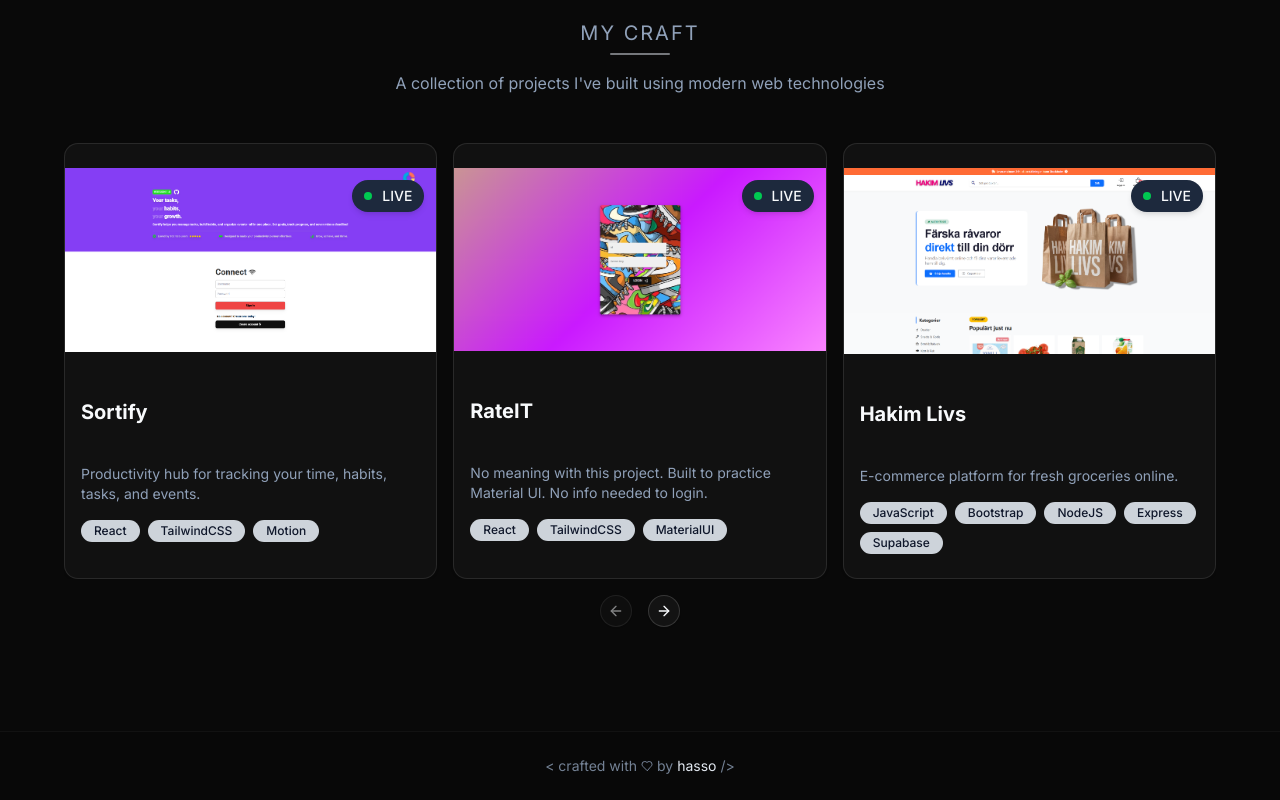
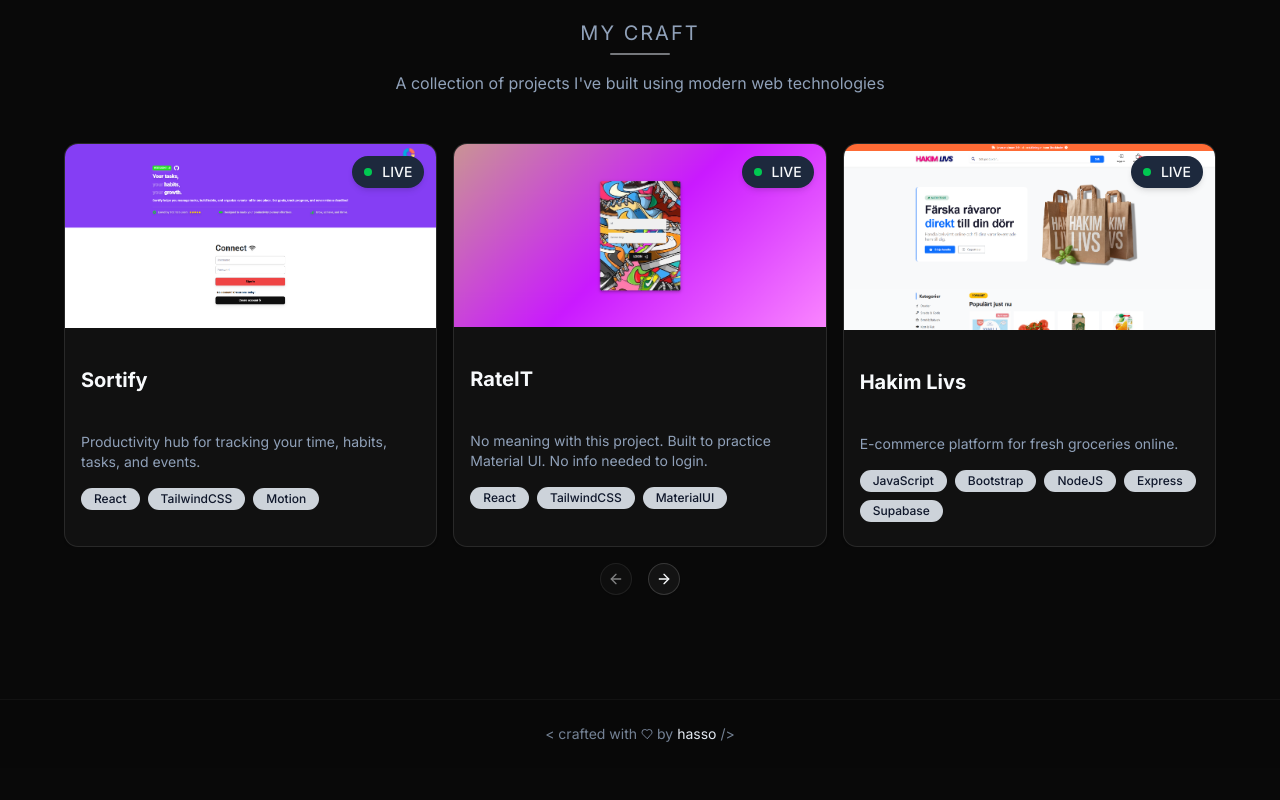
Before and after one commit to hassohamid/Portfolio-V1, a React (Vite) app: page / in a window 1280 px wide. Shown: the part 1924-2724 px from the top of the page. After the commit the page ends 2692 px from the top, so only its background shows below. Built offline with nearby package versions, Linux system fonts and the light colour scheme.

Commit message:
Unnecessary pt

```diff
--- a/src/layout/Projects.tsx
+++ b/src/layout/Projects.tsx
@@ -46,7 +46,7 @@ export default function Projects() {
               key={project.name}
               className="md:basis-1/2 lg:basis-1/3"
             >
-              <Card className="h-full flex flex-col overflow-hidden  bg-[#f8f8f8] dark:bg-[#111111]">
+              <Card className="h-full flex flex-col overflow-hidden  bg-[#f8f8f8] dark:bg-[#111111] pt-0 ">
                 <div className="relative overflow-hidden">
                   <Dialog>
                     <DialogTrigger>
@@ -89,18 +89,18 @@ export default function Projects() {
                   </div>
                 </div>
 
-                <CardHeader className="px-4 pt-4 pb-0">
+                <CardHeader className="px-4 pt-2 ">
                   <CardTitle className="text-xl font-bold">
                     {project.name}
                   </CardTitle>
                 </CardHeader>
 
                 <CardContent className="flex-grow px-4 pt-2">
-                  <CardDescription className="line-clamp-2 mb-4">
+                  <CardDescription className=" mb-4">
                     {project.description}
                   </CardDescription>
 
-                  <div className="flex flex-wrap gap-2 mt-auto">
+                  <div className="flex flex-wrap gap-2 ">
                     {project.technologies.map((tech, index) => (
                       <Badge
                         key={index}
```
